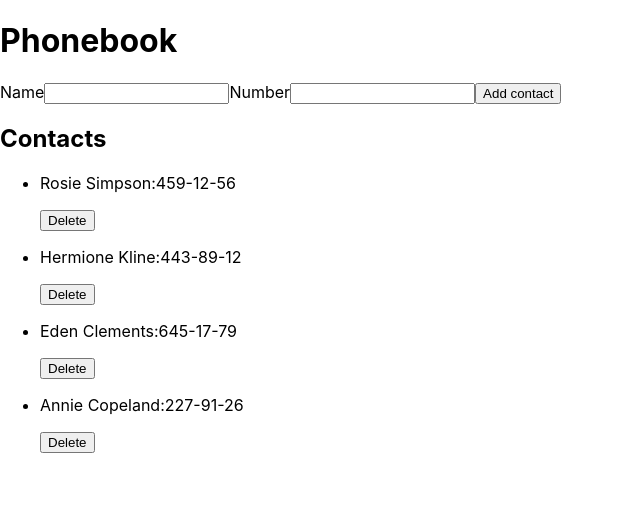
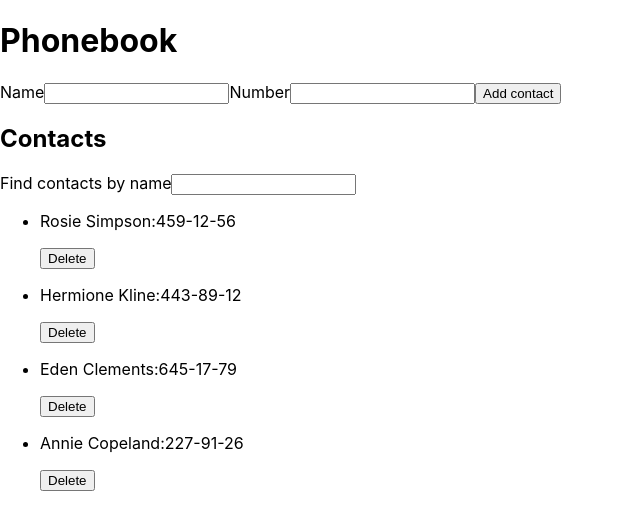
Before and after one commit to VadimKorobec/goit-react-hw-03-phonebook, a React (Create React App) app: page / in a window 1280 px wide. Shown: the top 530 px of the page, without its empty margins (0-640 px from the left). Built offline with nearby package versions, Linux system fonts and the light colour scheme.

Commit message:
Update App.js

```diff
--- a/src/components/App/App.js
+++ b/src/components/App/App.js
@@ -1,5 +1,6 @@
 import { ContactsForm } from 'components/ContactsForm/ContactsForm';
 import { ContactsList } from 'components/ContactsList/ContactsList';
+import { Filter } from 'components/Filter/Filter';
 import { nanoid } from 'nanoid';
 import { Component } from 'react';
 
@@ -34,6 +35,7 @@ export class App extends Component {
         <h1>Phonebook</h1>
         <ContactsForm onSubmit={this.addContact} />
         <h2>Contacts</h2>
+        <Filter />
         <ContactsList
           contacts={this.state.contacts}
           onDelete={this.deleteContact}
```
